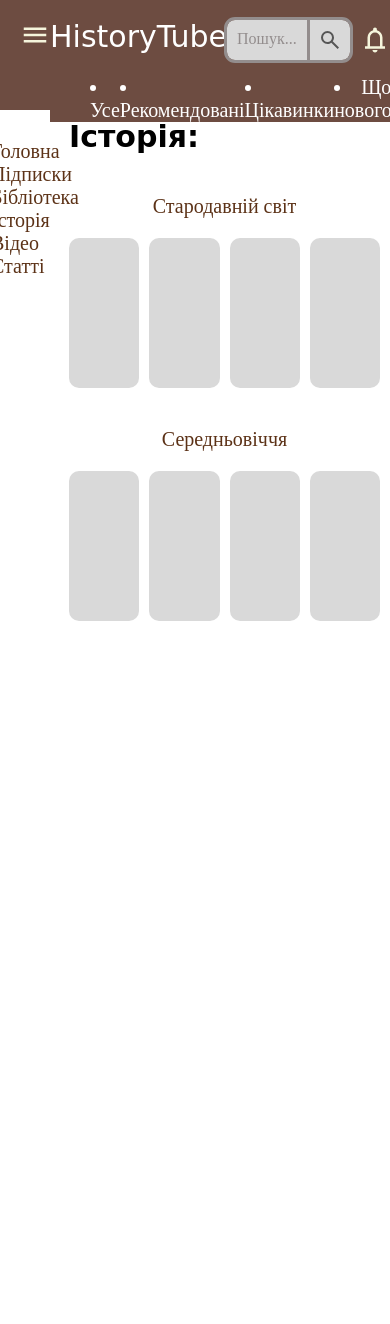
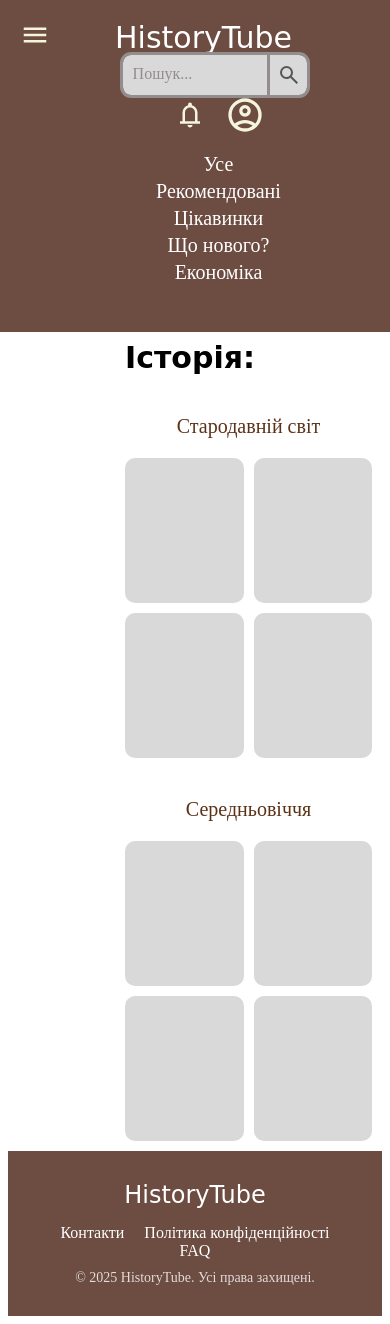
Before and after one commit to Leraaaaa-codder/homework, a plain HTML site: page index.html in a window 390 px wide. Before the commit the page ends 974 px from the top, so only its background shows below. Drawn offline with nearby package versions, Linux system fonts and the light colour scheme; a web font is replaced by a local one.

Commit message:
Опис змін

```diff
--- a/index.html
+++ b/index.html
@@ -8,8 +8,8 @@
   <meta name="author" content="Устенко Валерія">
   <title>Historytube</title>
   <link href="https://fonts.googleapis.com/css2?family=Playwrite+DK+Loopet:wght@100..400&display=swap" rel="stylesheet">
-  <link rel="stylesheet" href="https://cdnjs.cloudflare.com/ajax/libs/normalize/8.0.1/normalize.min.css">
-  <link rel="stylesheet" href="styles/style.css">
+  <link rel="stylesheet" href="styles/normalize.css">
+  <link rel="stylesheet" href="styles/styles.css">
 </head>
 <body>
 
@@ -83,6 +83,16 @@
     </div>
   </main>
 
-  <footer></footer>
+  <footer class="footer">
+  <div class ="footer-content" >
+  <div class="footer-logo">HistoryTube</div>
+   <ul class="footer-links">
+   <li><a href="#">Контакти</a></li>
+   <li><a href="#">Політика конфіденційності</a></li>
+   <li><a href="#">FAQ</a></li>
+   </ul>
+   <div class="footer-copy">© 2025 HistoryTube. Усі права захищені.</div>
+   <div>
+  </footer>
 </body>
 </html>
--- /dev/null
+++ b/styles/SCSS/main.scss
@@ -0,0 +1,5 @@
+@use 'media';
+@use 'parts/footer';
+@use 'parts/header';
+@use 'parts/main';
+@use 'parts/sidebar';
--- /dev/null
+++ b/styles/SCSS/media.scss
@@ -0,0 +1,38 @@
+@media (max-width: 800px) {
+    header {
+        .biger-box {
+            flex-direction: column !important;
+            align-items: center !important;
+        }
+
+        menu {
+            flex-direction: column !important;
+            align-items: center !important;
+
+            li {
+                margin: 2px !important;
+            }
+        }
+    }
+    main {
+        margin-top: 300px !important;
+
+        .contents {
+            grid-template-columns: repeat(2, 1fr) !important;
+            height: 300px !important;
+        }
+    }
+    .sidebar {
+        margin-top: -30px !important;
+    }
+}
+
+@media (max-width: 500px) {
+    header {
+        .biger-box {
+            .big-box {
+                justify-content: center !important;
+            }
+        }
+    }
+}
--- /dev/null
+++ b/styles/SCSS/parts/footer.scss
@@ -0,0 +1,46 @@
+.footer {
+  background-color: #6d4c41;
+  color: white;
+  padding: 30px 20px;
+  text-align: center;
+
+  .footer-content {
+    max-width: 1200px;
+    margin: 0 auto;
+
+    .footer-logo {
+      font-family: "Playwrite DK Loopet", cursive;
+      font-size: 24px;
+      margin-bottom: 15px;
+    }
+
+    .footer-links {
+      display: flex;
+      justify-content: center;
+      flex-wrap: wrap;
+      padding: 0;
+      margin: 0 0 10px;
+
+      li {
+        list-style: none;
+        margin: 0 10px;
+
+        a {
+          color: #fff;
+          text-decoration: none;
+          font-size: 16px;
+
+          &:hover {
+            text-decoration: underline;
+          }
+        }
+      }
+    }
+
+    .footer-copy {
+      font-size: 14px;
+      opacity: 0.8;
+      margin-top: 10px;
+    }
+  }
+}
--- /dev/null
+++ b/styles/SCSS/parts/header.scss
@@ -0,0 +1,117 @@
+/* Гамбургер меню */
+.hamburger-container {
+  position: fixed;
+  top: 20px;
+  left: 20px;
+  z-index: 1000;
+  cursor: pointer;
+}
+
+.hamburger-icon {
+  width: 30px;
+  height: 30px;
+}
+
+#burger-toggle {
+  display: none;
+}
+
+// Ховаємо sidebar, якщо меню не активне
+main {
+  .sidebar {
+    transform: translateX(-100%);
+    transition: transform 0.3s ease-in-out;
+  }
+}
+
+#burger-toggle:checked ~ main .sidebar {
+  transform: translateX(0);
+}
+header {
+    background-color: #6d4c41;
+    height: auto;
+    padding: 20px 10px 30px 50px;
+    position: fixed;
+    top: 0;
+    left: 0;
+    width: 100%;
+    z-index: 900;
+
+    .biger-box {
+        display: flex;
+        flex-direction: row;
+        justify-content: space-between;
+
+
+
+        .title {
+            font-size: 30px;
+            width: 200px;
+            color: white;
+            font-family: "Playwrite DK Loopet", cursive;
+        }
+
+        .big-box {
+            width: 80%;
+            display: flex;
+            justify-content: space-between;
+            flex-wrap: wrap;
+
+            .search-bar {
+                background-color: #D9D9D9;
+                width: 70%;
+                border-radius: 8px;
+                display: flex;
+                justify-content: space-between;
+                outline: 3px solid #938D8D;
+
+                .search-input {
+                    margin: 10px;
+                    color: #938D8D;
+                }
+
+                .search-icon {
+                    width: 40px;
+                    height: 40px;
+                    background: url('../images/find.svg') center no-repeat;
+                    border-left: solid #938D8D;
+                    cursor: pointer;
+                }
+            }
+
+            .little-box {
+                display: flex;
+
+                .bell, .user {
+                    background-size: cover;
+                }
+
+                .bell {
+                    background-image: url('../images/bell.svg');
+                    margin: 5px 20px 0 10px;
+                    width: 30px;
+                    height: 30px;
+                }
+
+                .user {
+                    background-image: url('../images/user.svg');
+                    width: 40px;
+                    height: 40px;
+                }
+            }
+        }
+    }
+
+    menu {
+        background-color: #6d4c41;
+        width: 90%;
+        display: flex;
+        justify-content: space-around;
+
+        li {
+            list-style: none;
+            color: white;
+            font-size: 20px;
+        }
+    }
+}
--- /dev/null
+++ b/styles/SCSS/parts/main.scss
@@ -0,0 +1,49 @@
+* {
+    box-sizing: border-box;
+}
+main {
+  padding-top: 30px;
+  display: flex;
+  flex-direction: row;
+  margin-top: 110px;
+
+  .main-grid {
+    padding: 10px;
+    width: 90%;
+    display: flex;
+    flex-direction: column;
+
+    .big-section {
+      .the-big-title {
+        font-family: "Playwrite DK Loopet", cursive;
+        font-size: 30px;
+      }
+
+      .content-menu {
+        display: flex;
+        flex-direction: column;
+        align-items: center;
+
+        .small-title {
+          font-size: 20px;
+          color: #5c3217;
+          padding-top: 40px;
+        }
+
+        .contents {
+          margin-top: 20px;
+          width: 100%;
+          height: 150px;
+          display: grid;
+          grid-template-columns: repeat(4, 1fr);
+          gap: 10px;
+
+          .box {
+            background-color: #D9D9D9;
+            border-radius: 10px;
+          }
+        }
+      }
+    }
+  }
+}
--- /dev/null
+++ b/styles/SCSS/parts/sidebar.scss
@@ -0,0 +1,16 @@
+.sidebar {
+    background-color: #D9D9D9;
+    width: 150px;
+    font-size: 20px;
+    color: #5c3217;
+    position: sticky;
+    top: 110px;
+    height: calc(100vh - 110px);
+    margin-left: -10px;
+
+
+    li {
+        list-style: none;
+        margin-left: -20px;
+    }
+}
--- a/styles/style.css
+++ /dev/null
@@ -1,167 +0,0 @@
-/* Гамбургер меню */
-.hamburger-container {
-  position: absolute;
-  top: 20px;
-  left: 20px;
-  z-index: 1000;
-  cursor: pointer;
-}
-.hamburger-icon {
-  width: 30px;
-  height: 30px;
-
-}
-#burger-toggle {
-  display: none;
-}
-
-/* Ховаємо sidebar, якщо меню не активне */
-#burger-toggle:not(:checked) ~ main .sidebar {
-  transform: translateX(-100%);
-}
-#burger-toggle:checked ~ main .sidebar {
-  transform: translateX(0);
-}
-
-/* Sidebar для мобільних */
-@media (max-width: 768px) {
-  .sidebar {
-    position: absolute;
-    top: 0;
-    left: 0;
-    height: 100vh;
-    background-color: #D9D9D9;
-    z-index: 500;
-  }
-}
-
-/* ========== Інші стилі ========== */
-
-header {
-	background-color: #6d4c41;
-	height: 60px;
-	padding: 20px 10px 30px 50px;
-	position:fixed;
-	top:0;
-	left:0;
-	width:100%;
-	z-index:900;
-}
-header .biger-box {
-  display: flex;
-  flex-direction: row;
-}
-header .biger-box .title {
-  font-size: 30px;
-  width: 200px;
-  color: white;
-  font-family: "Playwrite DK Loopet", cursive;
-  font-style: normal;
-}
-header .biger-box .big-box {
-  width: 80%;
-  display: flex;
-  flex-direction: row;
-  justify-content: space-between;
-}
-header .biger-box .big-box .search-bar {
-  background-color: #D9D9D9;
-  width: 70%;
-  height: 100%;
-  outline-width:3px;
-  outline-color:#938D8D;
-  outline-style:solid;
-  border-radius: 8px;
-  display: flex;
-  flex-direction: row;
-  justify-content: space-between;
-}
-header .biger-box .big-box .search-bar .search-input {
-  margin: 10px;
-  color: #938D8D;
-}
-header .biger-box .big-box .search-bar .search-icon {
-  color: #938D8D;
-  border-left-style: solid;
-  width: 40px;
-  height: 40px;
-  background-image: url('../images/find.svg');
-  background-position: center;
-  background-repeat: no-repeat;
-  cursor: pointer;
-}
-header .biger-box .big-box .little-box {
-  display: flex;
-  flex-direction: row;
-}
-header .biger-box .big-box .little-box .bell {
-  background-image: url('../images/bell.svg');
-  background-size: cover;
-  margin: 5px 20px 0px 10px;
-  width: 30px;
-  height: 30px;
-}
-header .biger-box .big-box .little-box .user {
-  width: 40px;
-  height: 40px;
-  background-image: url('../images/user.svg');
-  background-size: cover;
-}
-header menu {
-  background-color: #6d4c41;
-  width: 90%;
-  display: flex;
-  justify-content: space-around;
-}
-header menu li {
-  color: white;
-  font-size: 20px;
-}
-
-main {
-  display: flex;
-  flex-direction: row;
-	margin-top: 110px;
-}
-main .sidebar {
-  background-color: #D9D9D9;
-  width: 10%;
-  padding: 10px;
-  font-size: 20px;
-  color: #5c3217;
-  height:calc(100vh-110px);
-  position:sticky;
-  top:110px
-}
-main .main-grid {
-  padding: 10px;
-  width: 90%;
-  display: flex;
-  flex-direction: column;
-}
-main .main-grid .big-section .the-big-title {
-  font-family: "Playwrite DK Loopet", cursive;
-  font-size: 30px;
-}
-main .main-grid .big-section .content-menu {
-  display: flex;
-  flex-direction: column;
-  align-items: center;
-}
-main .main-grid .big-section .content-menu .small-title {
-  font-size: 20px;
-  color: #5c3217;
-  padding: 40px 0px 0px 0px;
-}
-main .main-grid .big-section .content-menu .contents {
-  padding: 20px 0px 0px 0px;
-  width: 100%;
-  height: 150px;
-  display: grid;
-  grid-template-columns: 1fr 1fr 1fr 1fr;
-  gap: 10px;
-}
-main .main-grid .big-section .content-menu .contents .box {
-  background-color: #D9D9D9;
-  border-radius: 10px;
-}
```
Also changed, not shown: styles/normalize.css (added), styles/styles.css (added), 1 other file.
